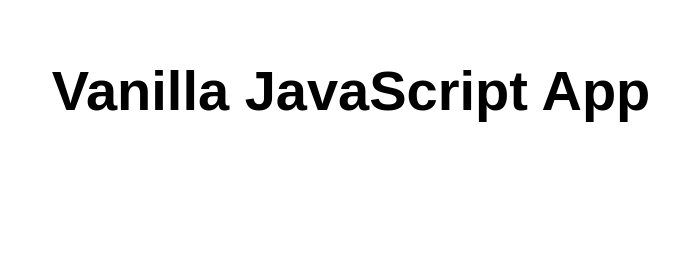
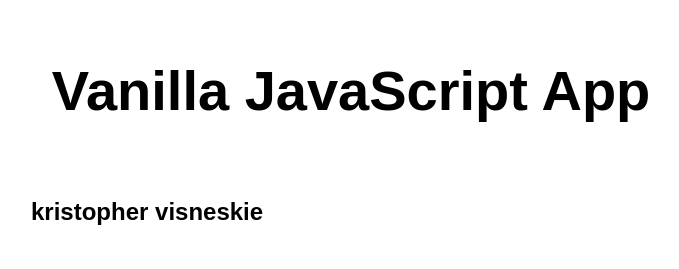
Before and after one commit to Krvisneskie/kv-cet1021-static-web-app1, a website: page src/index.html in a window 1280 px wide. Shown: the whole page, without its empty margins (289-968 px from the left). Drawn offline with Linux system fonts and the light colour scheme.

Commit message:
Update index.html

```diff
--- a/src/index.html
+++ b/src/index.html
@@ -10,7 +10,8 @@
 
 <body>
   <main>
-    <h1>Vanilla JavaScript App</h1>
+    <h1>Vanilla JavaScript App</h1><br>
+    <h2>kristopher visneskie</h2>
   </main>
 </body>
 
```
